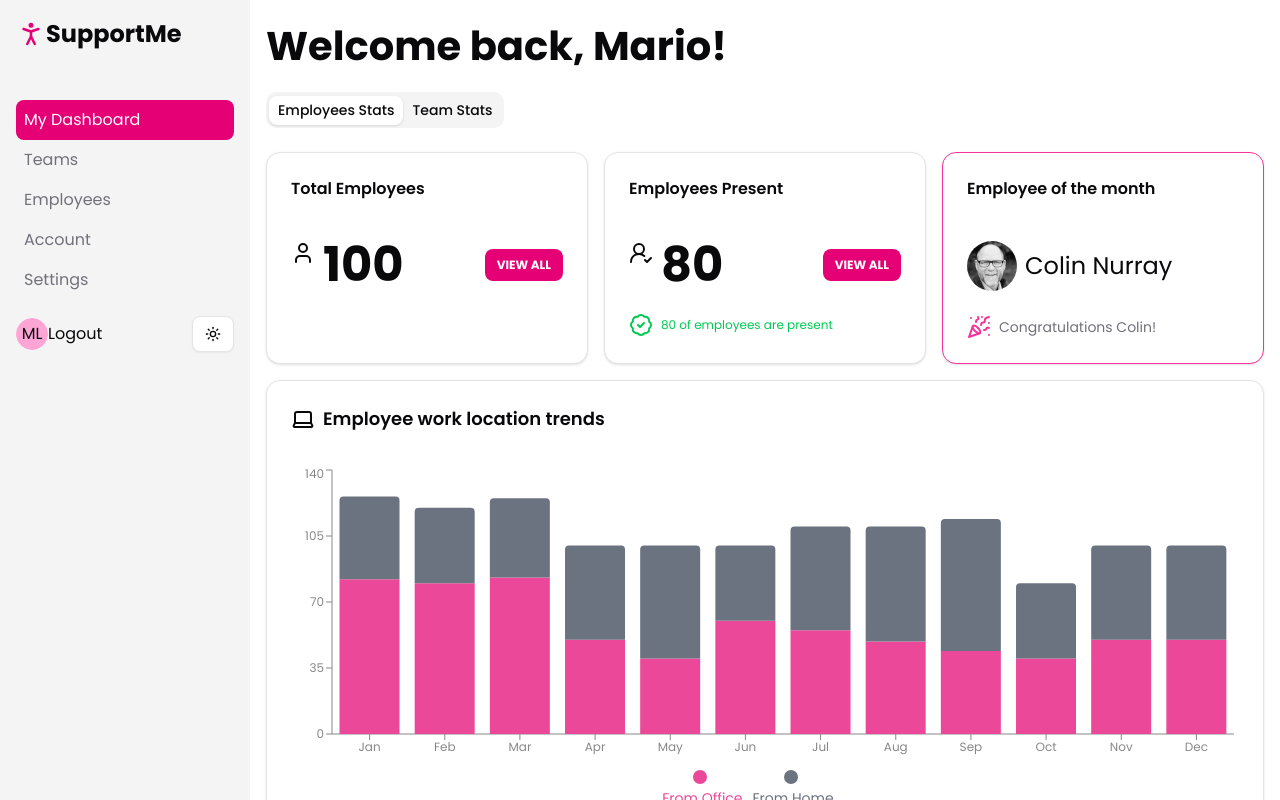
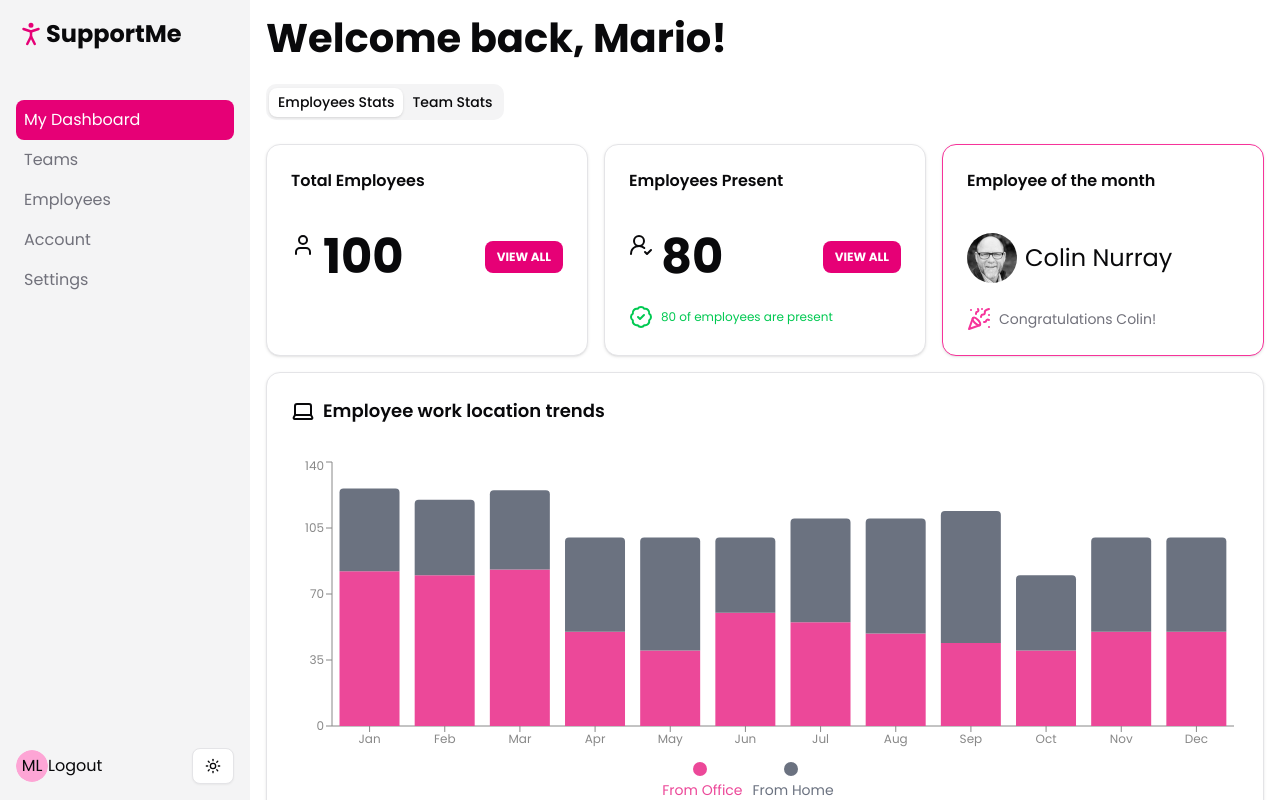
Before and after one commit to mariolazzari/shadcn-next, a Next.js app: page /dashboard in a window 1280 px wide. Built offline with nearby package versions, Linux system fonts and the light colour scheme.

Commit message:
Done lesson 40

```diff
--- a/app/dashboard/components/main-menu.tsx
+++ b/app/dashboard/components/main-menu.tsx
@@ -4,10 +4,15 @@
 import { Avatar, AvatarFallback } from "@/components/ui/avatar";
 import Link from "next/link";
 import { LightDarkToogle } from "@/components/light-dark-toggle";
+import { cn } from "@/lib/utils";
 
-export function MainMenu() {
+type Props = {
+  className?: string;
+};
+
+export function MainMenu({ className }: Props) {
   return (
-    <nav className="bg-muted overflow-auto p-4 flex flex-col">
+    <nav className={cn("bg-muted overflow-auto p-4 flex flex-col", className)}>
       <header>
         <MenuTitle />
       </header>
--- a/app/dashboard/layout.tsx
+++ b/app/dashboard/layout.tsx
@@ -1,13 +1,17 @@
 import { Layout } from "@/types/Layout";
 import { MainMenu } from "./components/main-menu";
+import { MenuTitle } from "./components/menu-title";
 
 function DashboardLayout({ children }: Layout) {
   return (
-    <div className="grid grid-cols-[250px_1fr] h-screen">
-      <div className="bg-muted overflow-auto">
-        <MainMenu />
+    <div className="grid md:grid-cols-[250px_1fr] h-screen">
+      <MainMenu className="hidden md:flex" />
+
+      <div className="p-4 block md:hidden sticky top-0 left-0 bg-background border-b border-border">
+        <MenuTitle />
       </div>
-      <div className="overflow-auto p-4">
+
+      <div className="overflow-auto py-2 px-4">
         <h1 className="pb-4">Welcome back, Mario!</h1>
         {children}
       </div>
```
